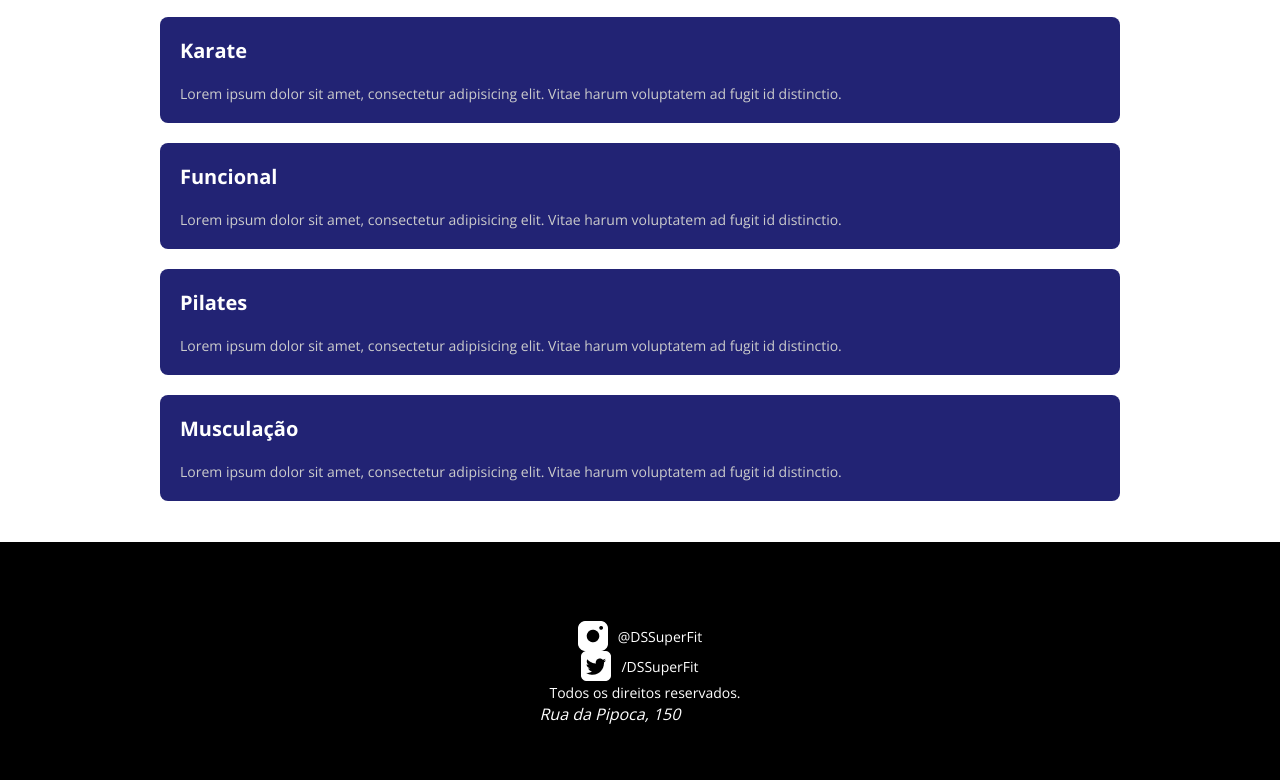
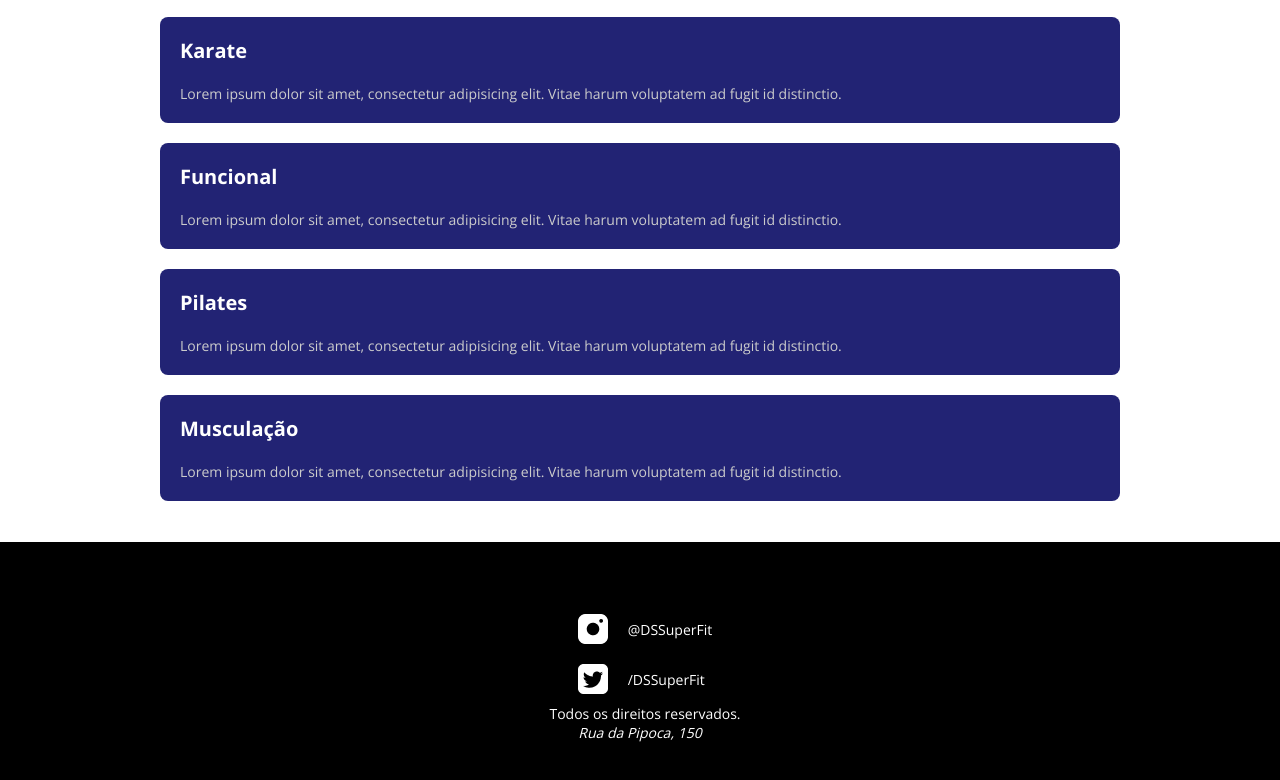
Before and after one commit to Narducci/DSSuperFit, a plain HTML site: page index.html in a window 1280 px wide. Shown: the part 856-1636 px from the top of the page. Drawn offline with nearby package versions, Linux system fonts and the light colour scheme.

Commit message:
Versão final

```diff
--- a/css/styles.css
+++ b/css/styles.css
@@ -115,6 +115,7 @@ footer {
     height: 262px;
     background-color: var(--color-black);
     color: var(--color-white);
+    font-size: 14px;
     display: flex;
     align-items: center;
 }
@@ -124,3 +125,13 @@ footer {
     flex-direction: column;
     align-items: center;
 }
+
+.logo-aligment img {
+    height: 30px;
+    width: 30px;
+    margin: 10px;
+}
+
+.address-aligment address {
+    text-align: center;
+}
--- a/index.html
+++ b/index.html
@@ -77,6 +77,8 @@
     </main>
     <footer>
         <div class="container footer-content">
+
+            <div class="logo-aligment-right">
                 <div class="logo-aligment">
                     <img src="img/instagram.png" alt="Instagram">
                     <a href="#">@DSSuperFit</a>
@@ -85,7 +87,8 @@
                     <img src="img/twitter.png" alt="twitter">
                     <a href="#">/DSSuperFit</a>
                 </div>
-            <div>
+            </div>
+            <div class="address-aligment">
                 <a href="#">Todos os direitos reservados.</a>
                 <address>Rua da Pipoca, 150</address>
             </div>
```
Lines whose indentation alone changed are shown as unchanged.
